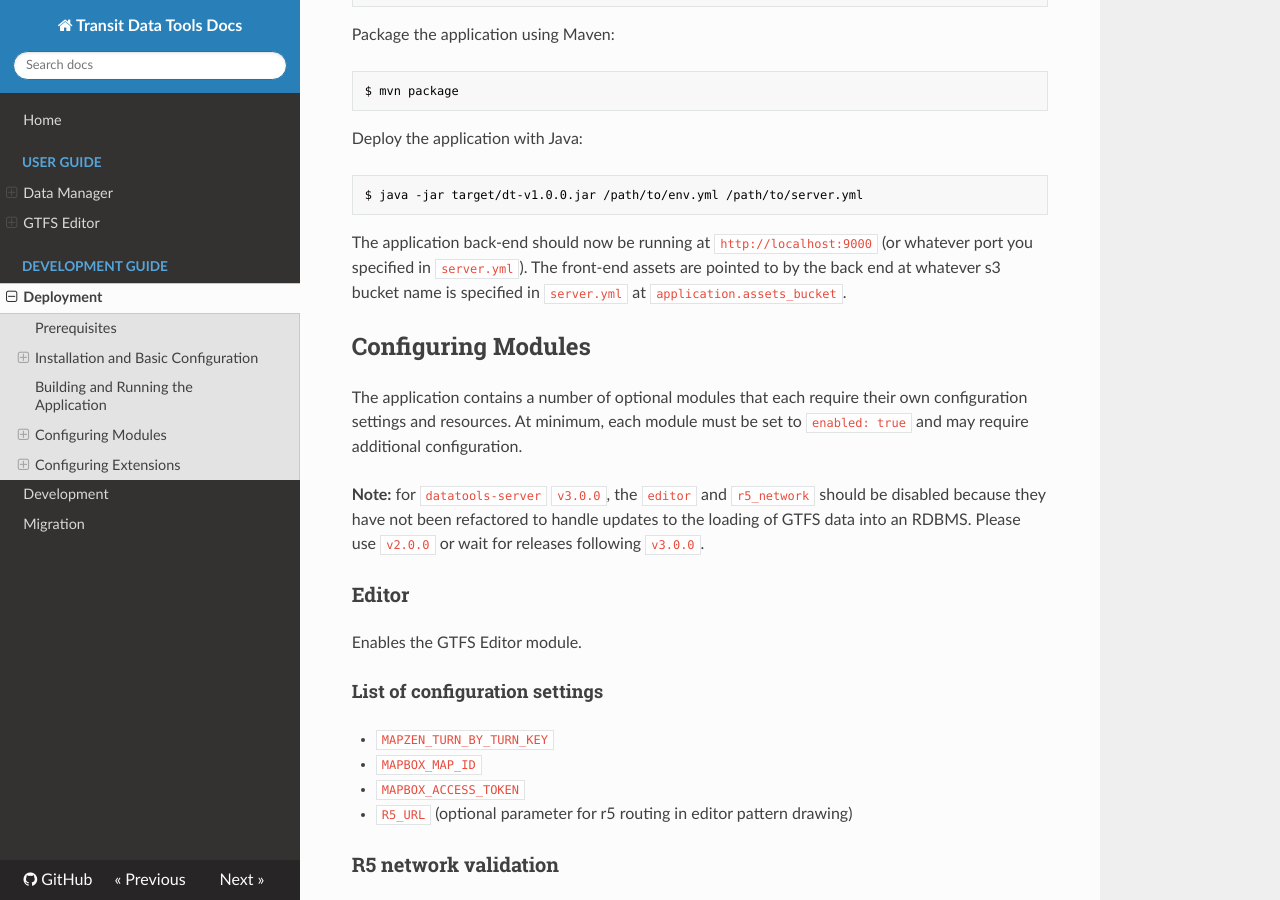
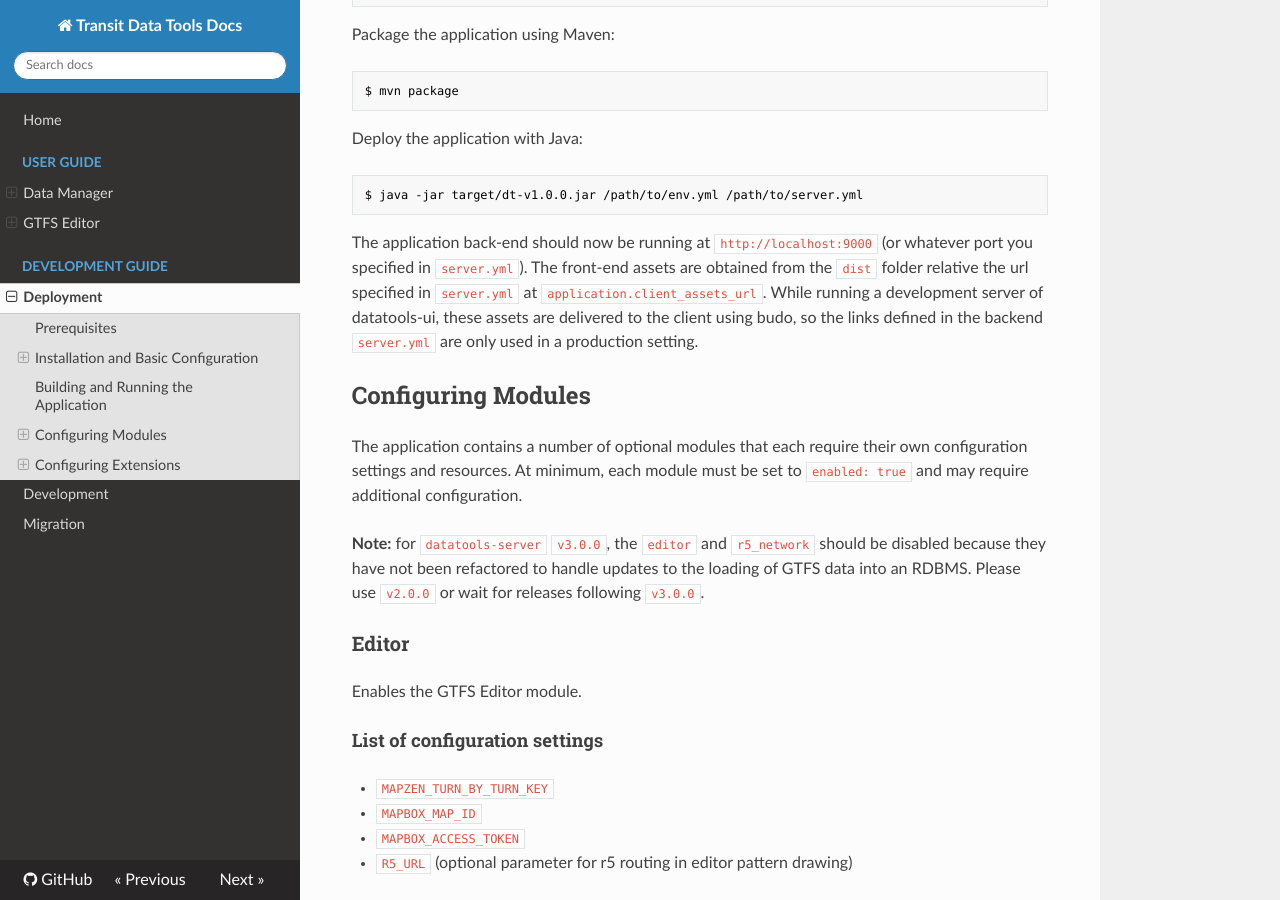
Before and after one commit to wtchen/datatools-ui, an MkDocs documentation site: the page built from docs/dev/deployment.md, in a window 1280 px wide and 900 px high, scrolled down 4627 px. Built offline with MkDocs 1.6.1, drawn with Linux system fonts in a browser that asks for light colours; nearby versions of some CDN libraries; old or Windows-style settings are respelled for this version of MkDocs.

Commit message:
refactor(config): update docs and e2e setup to reflect changes to client assets config
refs https://github.com/ibi-group/datatools-server/pull/227

````diff
--- a/docs/dev/deployment.md
+++ b/docs/dev/deployment.md
@@ -201,10 +201,7 @@
 ```
 
 
-The application back-end should now be running at `http://localhost:9000` (or
-whatever port you specified in `server.yml`). The front-end assets are pointed
-to by the back end at whatever s3 bucket name is specified in `server.yml` at
-`application.assets_bucket`.
+The application back-end should now be running at `http://localhost:9000` (or whatever port you specified in `server.yml`). The front-end assets are obtained from the `dist` folder relative the url specified in `server.yml` at `application.client_assets_url`. While running a development server of datatools-ui, these assets are delivered to the client using budo, so the links defined in the backend `server.yml` are only used in a production setting.
 
 ## Configuring Modules
 
````
Also changed, not shown: 1 other file.
